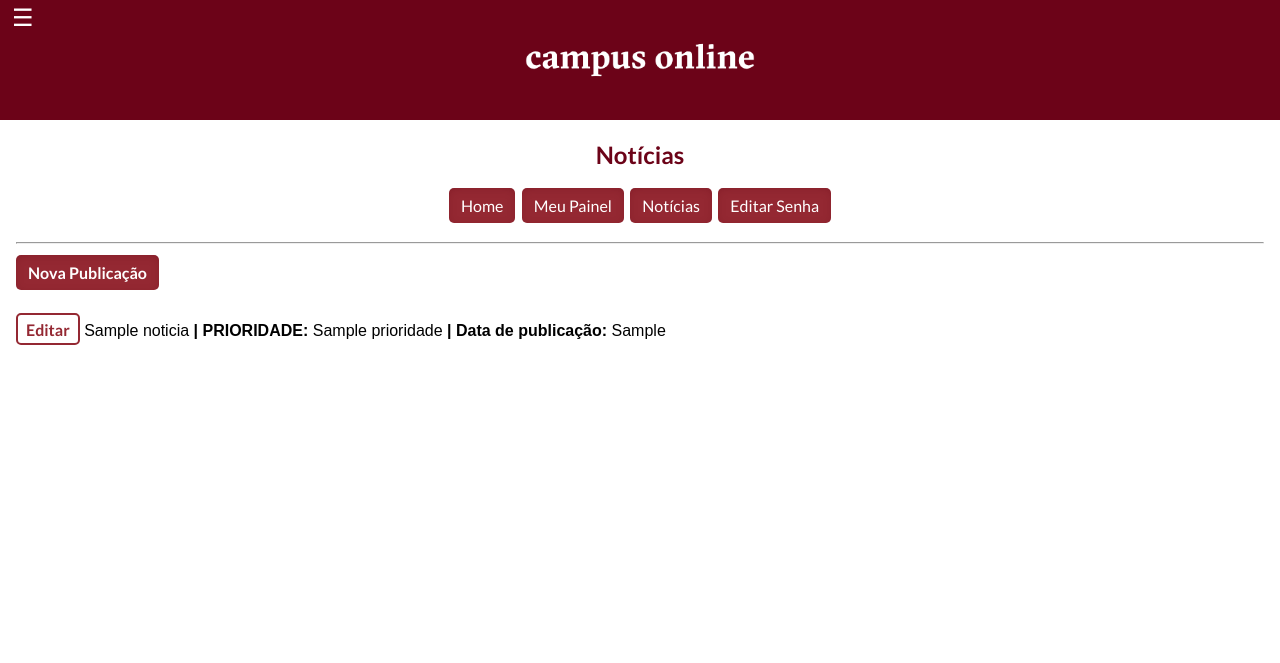
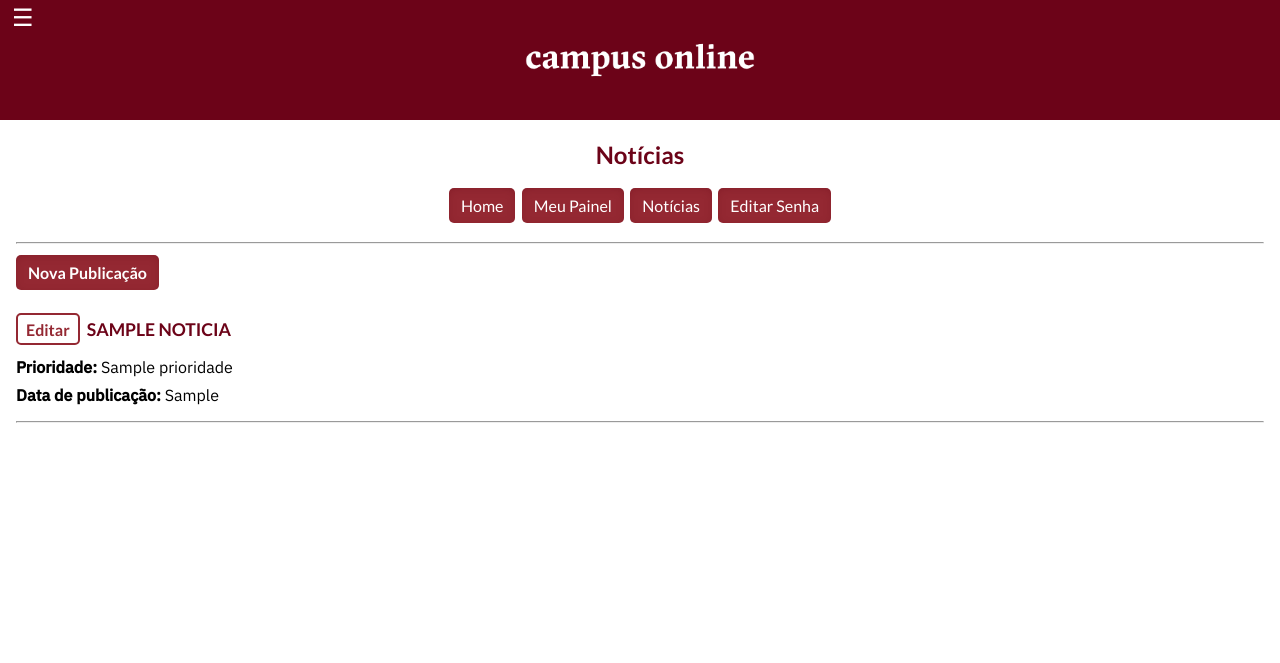
Before and after one commit to fernandams/APP-Campus-Online-v4.0, a Django app: template campus_app/templates/campus_app/noticia_list.html in a window 1280 px wide. Shown: the top 663 px of the page. Run offline with Django 3.2, Linux system fonts and the light colour scheme; the template is opened without the code that fills it: most values are stand-ins (such as "Sample title", 1, 10 or a date in 2020); style sheets or scripts are compiled from the project's sources; parts of the project's set-up code (start-up, migrations or seed data) failed here and were passed over; some libraries are stand-ins or nearby versions.

Commit message:
Feita página de gerenciamento de notícias

```diff
--- a/campus_app/static/campus_app/styles.scss
+++ b/campus_app/static/campus_app/styles.scss
@@ -589,5 +589,27 @@ button, .btn {
 	ul {
 		list-style-type: none;
 		padding: 0;
+		font-family: "IBM Plex Sans", sans-serif;
+
+		.news-management {
+			.title {
+				font-weight: bold;
+				font-size: 1.1rem;
+				text-transform: uppercase;
+				margin-left: 0.2rem;
+				color: #6c0318;
+				font-family: "Lato", sans-serif;
+			}
+
+			p {
+				margin: 0.5rem 0;
+			}
+
+		}
+
+		hr {
+			margin: 1rem 0;
+		}
+
 	}
 }
--- a/campus_app/templates/campus_app/noticia_list.html
+++ b/campus_app/templates/campus_app/noticia_list.html
@@ -16,11 +16,13 @@
     <a class="link" href="{% url 'noticia_create_form' %}"><b>Nova Publicação</b></a>
     <ul>
       {% for noticia in noticias %}
-        <li>
+        <li class="news-management">
           <a class="link-outline" href="{% url 'noticia_update_form' noticia.id %}"><b>Editar</b></a>
-            {{ noticia.titulo }} <b>| PRIORIDADE: </b>{{ noticia.prioridade }} <b>|
-            Data de publicação: </b>{{ noticia.data_publicacao }}
+          <span class="title"> {{ noticia.titulo }}</span>
+          <p class="priority"><b>Prioridade: </b>{{ noticia.prioridade }} </p>
+          <p class="date"><b>Data de publicação: </b>{{ noticia.data_publicacao }}</p>
         </li>
+        <hr>
       {% endfor %}
     </ul>
   </div>
```
Also changed, not shown: campus_app/static/campus_app/styles.css (+13 -1 lines), 1 other file.
